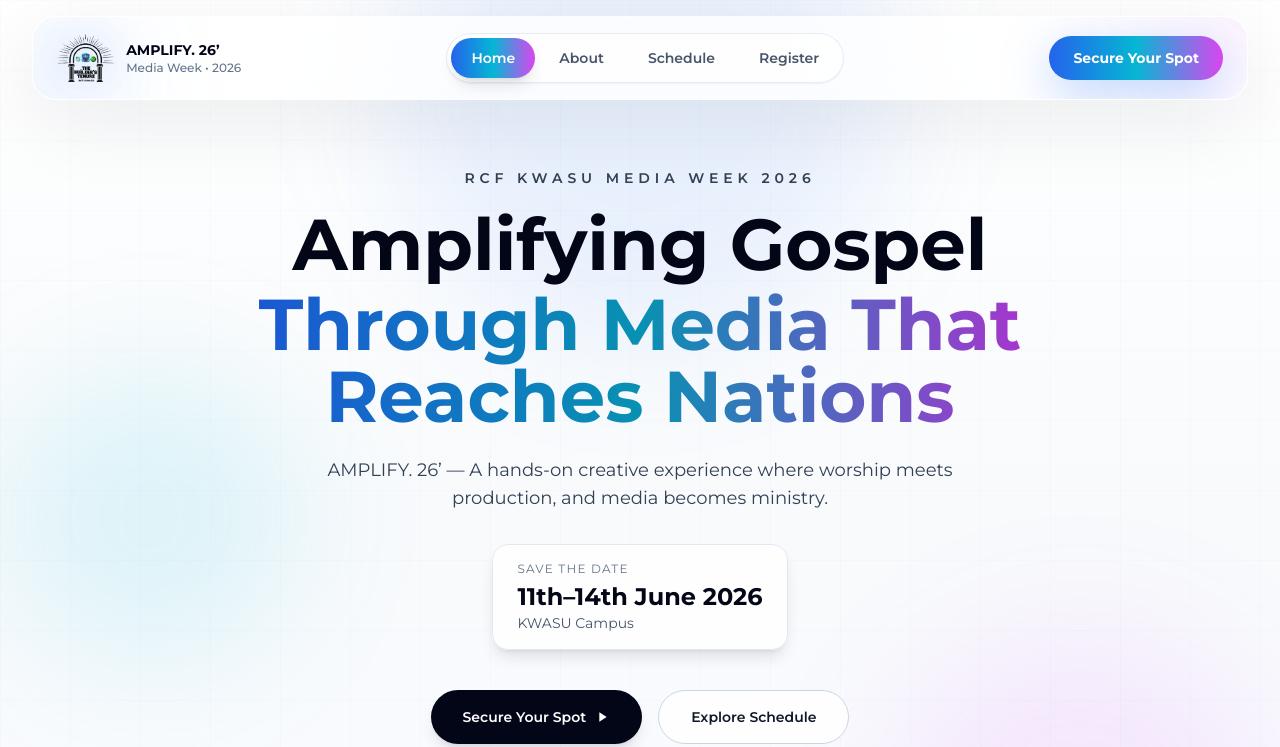
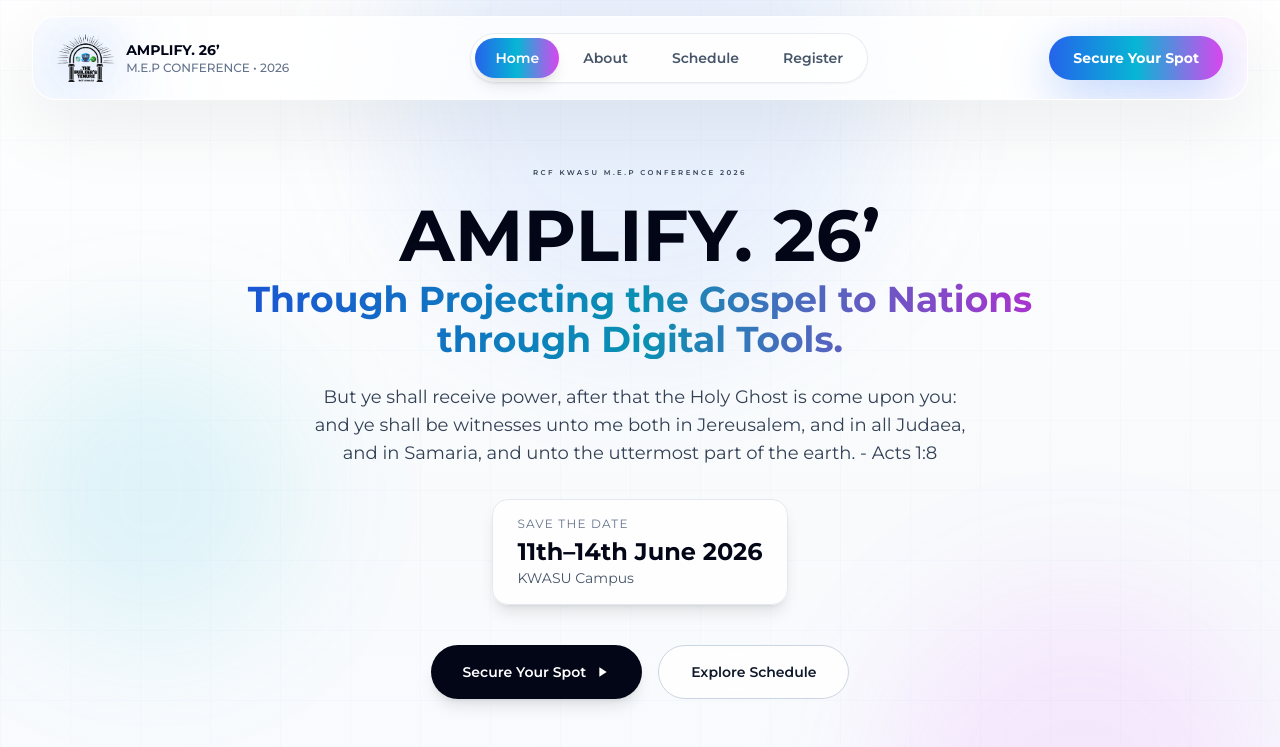
Before and after one commit to MostTP/amplify, a Next.js app: page / in a window 1280 px wide. Shown: the top 747 px of the page. Built offline with nearby package versions, Linux system fonts and the light colour scheme.

Commit message:
fix text misallignment

```diff
--- a/src/app/page.tsx
+++ b/src/app/page.tsx
@@ -44,7 +44,7 @@
                 light={false}
               />
 
-              <p className="mt-6 text-lg leading-relaxed text-slate-700">
+              <p className="mt-6 text-md leading-relaxed text-slate-700">
                 {highlight.body}
               </p>
 
--- a/src/app/register/page.tsx
+++ b/src/app/register/page.tsx
@@ -68,7 +68,7 @@
                   {/* FLOATING HERO CARD */}
                   <div className="absolute bottom-6 left-6 right-6 z-20 rounded-3xl border border-white/10 bg-white/10 p-6 backdrop-blur-2xl shadow-xl">
                     <p className="text-[10px] font-bold uppercase tracking-[0.35em] text-cyan-200">
-                      Media Week 2026
+                      M.E.P CONFERENCE 2026
                     </p>
 
                     <h3 className="mt-3 text-2xl font-black leading-tight text-white">
@@ -168,7 +168,7 @@
 
                       <p className="mt-3 max-w-xl text-slate-600">
                         Complete your registration and payment to gain access to
-                        Media Week training sessions and activities.
+                        M.E.P training sessions and activities.
                       </p>
                     </div>
 
--- a/src/app/schedule/page.tsx
+++ b/src/app/schedule/page.tsx
@@ -27,7 +27,7 @@
               <span className="h-2 w-2 animate-pulse rounded-full bg-cyan-500" />
 
               <span className="text-xs font-semibold uppercase tracking-[0.3em] text-cyan-700">
-                Media Week 2026
+                M.E.P CONFERENCE 2026
               </span>
             </div>
 
@@ -194,7 +194,7 @@
           {/* CTA */}
           {/* ===================================== */}
 
-          <div className="relative mt-28 overflow-hidden rounded-[40px] border border-slate-200 bg-gradient-to-br from-cyan-50 via-white to-blue-50 p-14 text-center shadow-[0_20px_80px_rgba(14,165,233,0.08)]">
+          <div className="relative mt-28 overflow-hidden rounded-[40px] border border-slate-200 bg-gradient-to-br from-cyan-50 via-white to-blue-50 p-10 text-center shadow-[0_20px_80px_rgba(14,165,233,0.08)]">
             {/* GRID */}
             <div className="pointer-events-none absolute inset-0 opacity-[0.05]">
               <div className="h-full w-full bg-[linear-gradient(rgba(15,23,42,0.08)_1px,transparent_1px),linear-gradient(90deg,rgba(15,23,42,0.08)_1px,transparent_1px)] bg-[size:50px_50px]" />
@@ -205,8 +205,8 @@
                 Join The Experience
               </p>
 
-              <h2 className="mx-auto mt-6 max-w-3xl text-4xl font-black tracking-tight text-slate-900 sm:text-5xl">
-                Reserve Your Seat For Media Week 2026
+              <h2 className="mx-auto mt-6 max-w-3xl text-3xl font-black tracking-tight text-slate-900 sm:text-5xl">
+                Reserve Your Seat
               </h2>
 
               <p className="mx-auto mt-6 max-w-2xl text-lg leading-relaxed text-slate-600">
--- a/src/components/BentoGallery.tsx
+++ b/src/components/BentoGallery.tsx
@@ -10,7 +10,7 @@
         <SectionHeading
           eyebrow="Behind the Scenes"
           title="The Production Floor"
-          subtitle="A glimpse of the energy, craft, and creativity Media Week brings. Replace these photos with your own in src/data/content.ts."
+          subtitle="A glimpse of the energy, craft, and creativity M.E.P CONFERENCE brings. Replace these photos with your own in src/data/content.ts."
           light
         />
 
--- a/src/components/Hero.tsx
+++ b/src/components/Hero.tsx
@@ -28,22 +28,22 @@
         <div className="mx-auto flex max-w-4xl flex-col items-center text-center">
 
           {/* SUB TEXT */}
-          <p className="text-xs font-semibold uppercase tracking-[0.35em] text-slate-700 sm:text-sm">
+          <p className="text-[7px] font-semibold uppercase tracking-[0.35em] text-slate-700">
             {site.fullTitle}
           </p>
 
           {/* HEADLINE */}
           <h1 className="mt-5 text-4xl font-bold leading-[1.1] text-slate-950 sm:text-5xl md:text-6xl lg:text-7xl">
-            <span className="block">{headlinePrefix}</span>
+            <span className="block">{site.theme}</span>
 
-            <span className="mt-2 block bg-gradient-to-r from-blue-700 via-cyan-600 to-fuchsia-600 bg-clip-text text-transparent">
-              Through {headlineAccent}
+            <span className="text-2xl sm:text-4xl mt-2 block bg-gradient-to-r from-blue-700 via-cyan-600 to-fuchsia-600 bg-clip-text text-transparent">
+              Through {hero.headline}
             </span>
           </h1>
 
           {/* SUBHEAD */}
-          <p className="mt-6 max-w-2xl text-base leading-relaxed text-slate-700 sm:text-lg">
-            {hero.subheadline}
+          <p className="mt-6 max-w-2xl text-sm leading-relaxed text-slate-700 sm:text-lg">
+            {site.scripture}
           </p>
 
           {/* DATE CARD */}
--- a/src/components/PageHero.tsx
+++ b/src/components/PageHero.tsx
@@ -48,7 +48,6 @@
       <div className="relative mx-auto max-w-7xl px-4 py-32 sm:px-6 lg:px-8">
         <div className="grid items-center gap-20 lg:grid-cols-2">
           {/* LEFT CONTENT */}
-          {/* LEFT CONTENT */}
           <div className="flex max-w-3xl flex-col items-center text-center sm:items-start sm:text-left">
             {eyebrow && (
               <p className="inline-flex items-center gap-2 rounded-full border border-blue-100 bg-white/90 px-5 py-2 text-xs font-bold uppercase tracking-[0.25em] text-blue-700 shadow-lg shadow-blue-500/10 backdrop-blur-xl">
@@ -58,7 +57,7 @@
             )}
 
             {/* Hero Title */}
-            <h1 className="mt-8 font-display text-5xl font-black leading-[0.9] tracking-tight text-slate-950 sm:text-6xl lg:text-7xl">
+            <h1 className="mt-8 font-display text-4xl font-black leading-[0.9] tracking-tight text-slate-950 sm:text-6xl lg:text-7xl">
               {title.split(" ").slice(0, -2).join(" ")}
 
               <span className="mt-2 block bg-gradient-to-r from-blue-600 via-cyan-500 to-fuchsia-500 bg-clip-text text-transparent">
@@ -68,15 +67,15 @@
 
             {/* Subtitle */}
             {subtitle && (
-              <p className="mt-8 max-w-2xl text-xl leading-relaxed text-slate-600">
+              <p className="mt-8 max-w-2xl text-lg leading-relaxed text-slate-600">
                 {subtitle}
               </p>
             )}
 
-            <div className="mt-8 flex items-center gap-4">
+            <div className="mt-8 flex gap-4">
               <div className="h-16 w-1 rounded-full bg-gradient-to-b from-blue-500 via-cyan-500 to-fuchsia-500" />
 
-              <p className="max-w-md text-sm leading-relaxed text-slate-500">
+              <p className="max-w-md text-xs leading-relaxed text-slate-500 text-start">
                 Equipping media ministers, creatives, storytellers, and technical teams
                 with the skills, tools, and excellence needed to communicate the Gospel
                 effectively.
--- a/src/components/RegisterForm.tsx
+++ b/src/components/RegisterForm.tsx
@@ -124,7 +124,7 @@
         {/* HEADER */}
         <div className="text-center">
           <p className="text-[10px] sm:text-xs font-semibold uppercase tracking-[0.35em] text-blue-600">
-            Media Week 2026
+            M.E.P CONFERENCE 2026
           </p>
 
           <h2 className="mt-4 text-3xl sm:text-4xl font-black tracking-tight text-slate-900">
--- a/src/data/content.ts
+++ b/src/data/content.ts
@@ -1,8 +1,8 @@
 export const site = {
   name: "RCF KWASU",
-  eventTitle: "Media Week",
+  eventTitle: "M.E.P CONFERENCE",
   year: "2026",
-  fullTitle: "RCF KWASU Media Week 2026",
+  fullTitle: "RCF KWASU M.E.P CONFERENCE 2026",
 
   date: "11th–14th June 2026",
   dateISO: "2026-06-11",
@@ -16,7 +16,7 @@
   theme: "AMPLIFY. 26’",
   tag: "Equipping a generation to project the Gospel through modern media systems.",
   scripture:
-    "Acts 1:8 — But ye shall receive power… and ye shall be witnesses unto the uttermost part of the earth.",
+    "But ye shall receive power, after that the Holy Ghost is come upon you: and ye shall be witnesses unto me both in Jereusalem, and in all Judaea, and in Samaria, and unto the uttermost part of the earth. - Acts 1:8",
 };
 
 export const navLinks = [
@@ -28,9 +28,9 @@
 ];
 
 export const hero = {
-  eyebrow: "ON AIR · MEDIA WEEK 2026",
+  eyebrow: "ON AIR · M.E.P CONFERENCE 2026",
 
-  headline: "Amplifying Gospel Through Media That Reaches Nations",
+  headline: "Projecting the Gospel to Nations through Digital Tools.",
 
   subheadline:
     "AMPLIFY. 26’ — A hands-on creative experience where worship meets production, and media becomes ministry.",
@@ -92,9 +92,9 @@
   },
 
   highlight: {
-    title: "Why Media Week Exists",
+    title: "Why M.E.P 2026",
 
-    body: "Media Week 2026 is more than a training event — it is a convergence point where skill, creativity, and spiritual clarity are formed into one mission: using media as a tool for global impact under AMPLIFY. 26’.",
+    body: "Media, Editorial, and Publicity Conference 2026 is more than a training event, it is a convergence point where skill, creativity, and spiritual clarity are formed into one mission: using media as a tool for global impact under AMPLIFY. 26’.",
 
     bullets: [
       "Hands-on production with real media tools",
@@ -117,7 +117,7 @@
   title: "Where Media Meets Mission",
 
   intro:
-    "Media Week is a convergence of creatives, technicians, and ministers committed to using modern media systems for global gospel impact.",
+    "M.E.P CONFERENCE is a convergence of creatives, technicians, and ministers committed to using modern media systems for global gospel impact.",
 
   mission: {
     title: "Our Mission",
```
